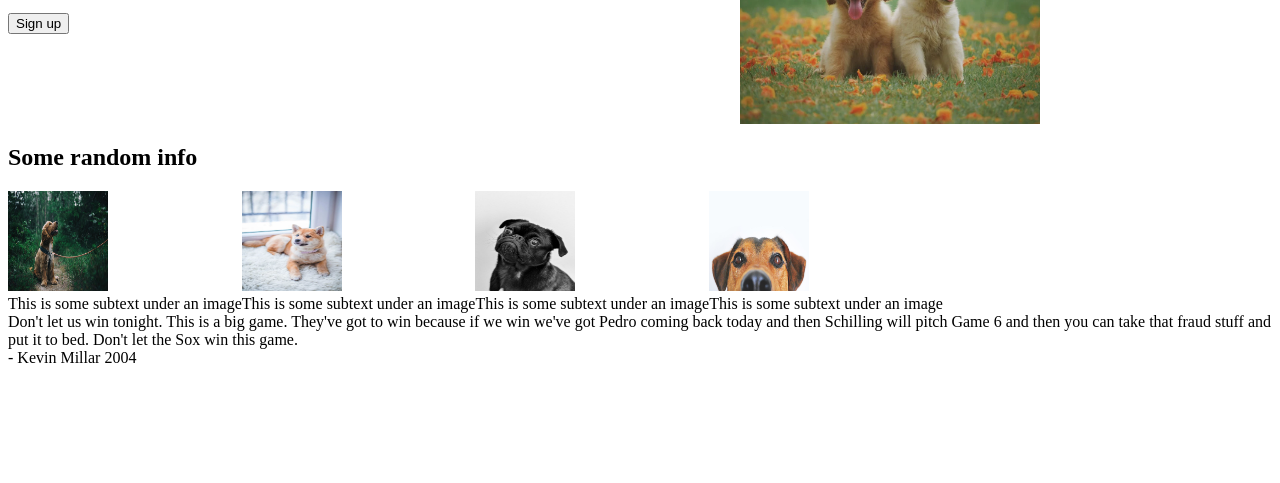
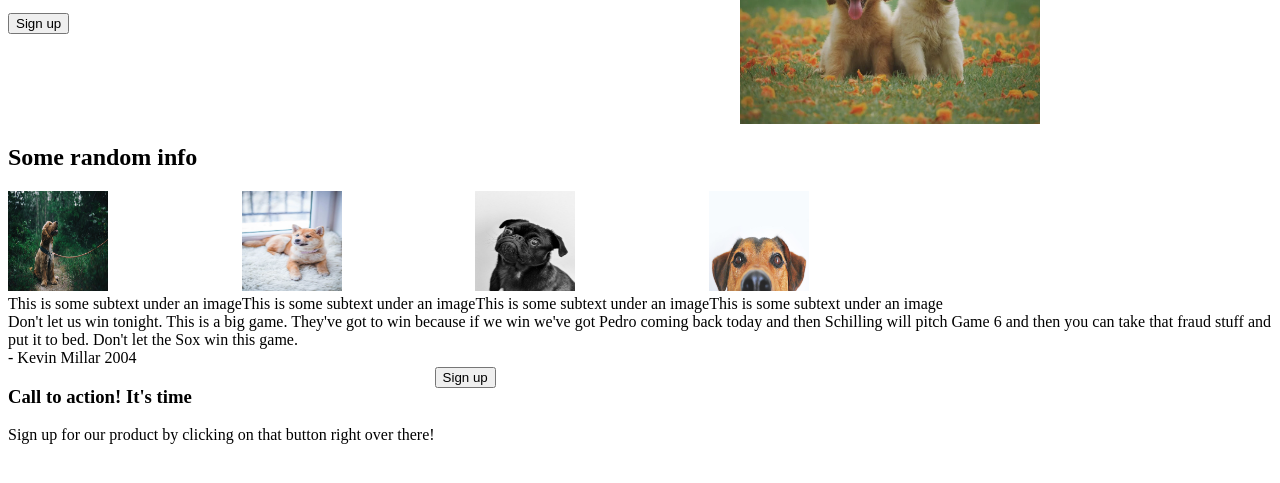
Before and after one commit to joem0/odin-landingpage, a plain HTML site: page index.html in a window 1280 px wide. Shown: the part 127-610 px from the top of the page. Drawn offline with Linux system fonts and the light colour scheme.

Commit message:
added cta

```diff
--- a/index.html
+++ b/index.html
@@ -52,7 +52,13 @@
                 <div class="quote-text"> Don't let us win tonight. This is a big game. They've got to win because if we win we've got Pedro coming back today and then Schilling will pitch Game 6 and then you can take that fraud stuff and put it to bed. Don't let the Sox win this game.</div>
                 <div class="quote-person">- Kevin Millar 2004</div>
             </div>
-            <div class="cta"></div>
+            <div class="cta">
+                <div class="cta-content">
+                    <h3>Call to action! It's time</h3>
+                    <div class="cta-text">Sign up for our product by clicking on that button right over there!</div>
+                </div>
+                <div class="cta-button"><button>Sign up</button></div>
+            </div>
         </div>
         <div class="footer"></div>
     </body>
--- a/style.css
+++ b/style.css
@@ -38,3 +38,12 @@
     display:flex;
     flex-direction:column;
 }
+
+.cta {
+    display:flex;
+}
+
+.cta-content {
+    display:flex;
+    flex-direction:column;
+}
```
